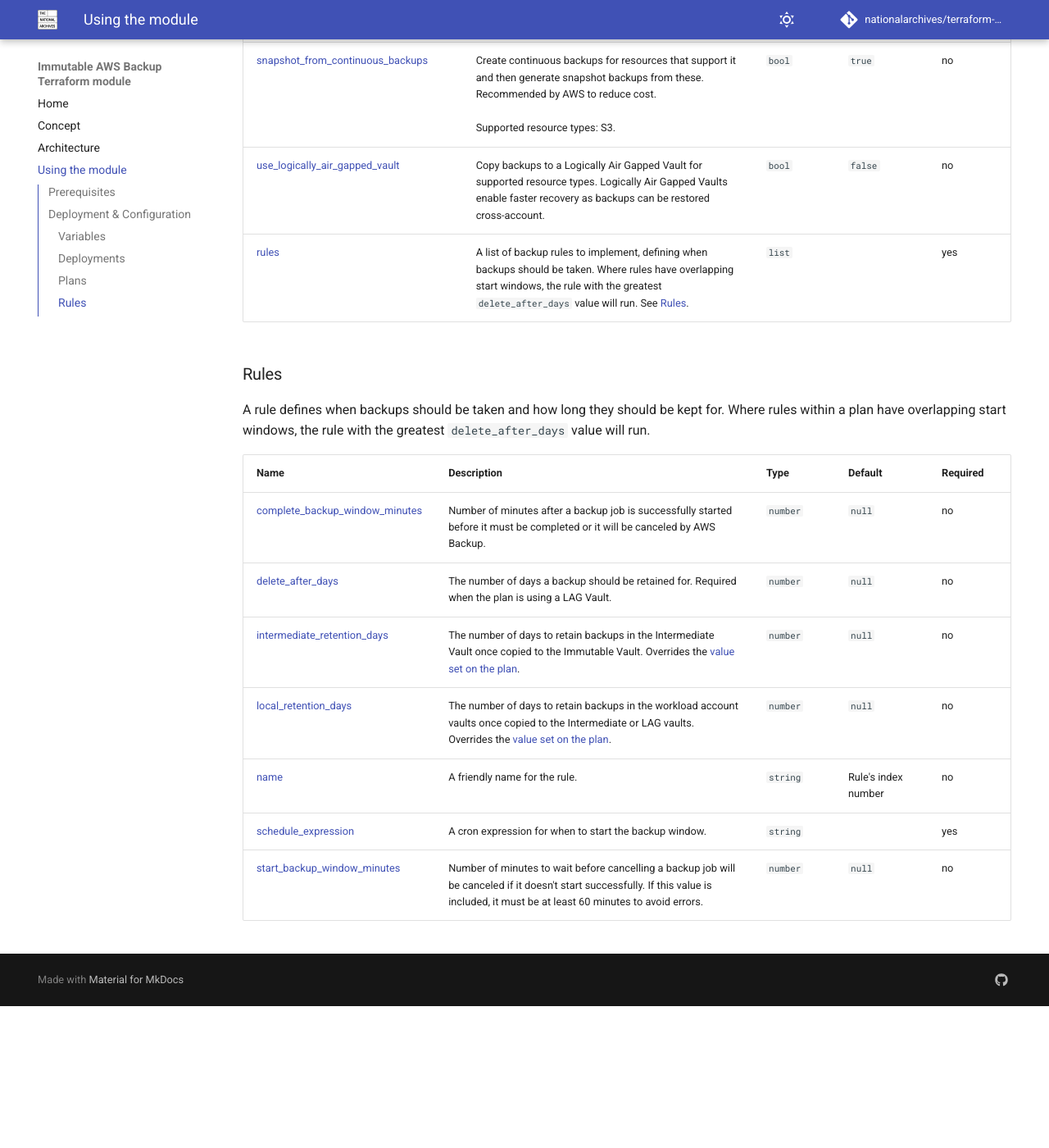
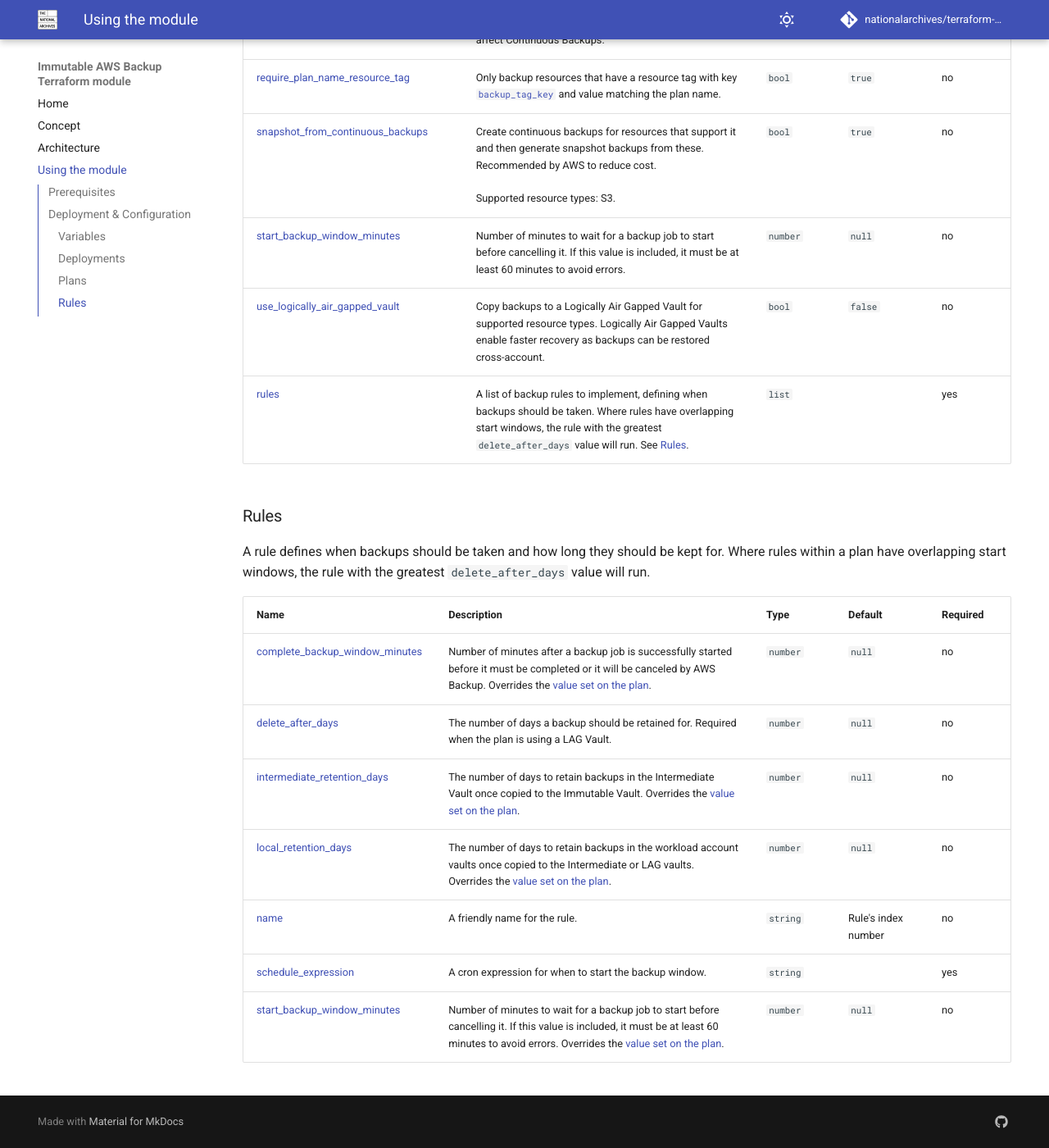
Before and after one commit to nationalarchives/terraform-aws-immutable-aws-backup, an MkDocs documentation site: the page built from docs/usage.md, in a window 1280 px wide and 1400 px high, scrolled down 2495 px. Shown: the whole window at 82% size. Built offline with MkDocs 1.6.1 and Material for MkDocs 9.7.7, drawn with Linux system fonts in a browser that asks for light colours; comment, search, counter and statistics services are not loaded; before the commit the page ends 3722 px from its top, so only the background shows below that; some of the changed text lies outside the part shown.

Commit message:
Allow setting of `complete_backup_window_minutes` and `start_backup_window_minutes` on the plan and overriding these on the rule (#30)

```diff
--- a/docs/usage.md
+++ b/docs/usage.md
@@ -44,12 +44,14 @@
 <!-- prettier-ignore-start -->
 | Name | Description | Type | Default | Required |
 |------|-------------|------|---------|----------|
+| <a name="plans_complete_backup_window_minutes"></a> [complete\_backup\_window\_minutes](#plans\_complete\_backup\_window\_minutes) | Number of minutes after a backup job is successfully started before it must be completed or it will be canceled by AWS Backup. | `number` | `null` | no |
 | <a name="plans_continuous_backup_schedule_expression"></a> [continuous\_backup\_schedule\_expression](#plans\_continuous\_backup\_schedule\_expression) | A cron expression for when to create [Continuous Backups](https://docs.aws.amazon.com/aws-backup/latest/devguide/point-in-time-recovery.html) of supported and enabled resources. It is recommended to set this outside of the backup windows defined in your rules and to run it regularly. | `string` | `"cron(0 0 ? * * *)"` | no |
 | <a name="plans_create_continuous_backups"></a> [create\_continuous\_backups](#plans\_create\_continuous\_backups) | Create continuous backups for resources that support it to enable point in time recovery within the same account. These backups are not copied to the immutable backup vaults.<br/><br/>Supported resource types: RDS database instances, SAP HANA. | `bool` | `false` | no |
 | <a name="plans_intermediate_retention_days"></a> [intermediate\_retention\_days](#plans\_intermediate\_retention\_days) | The number of days to retain backups in the Intermediate Vault once copied to the Immutable Vault. Persisting backups in this vault can reduce copy latency through incremental backups. If not set will use the rule's `delete_after_days` configuration or 7 days if null. Can be overridden by setting on the rule. | `number` | Rule's `delete_after_days` or `7` | no |
 | <a name="plans_local_retention_days"></a> [local\_retention\_days](#plans\_local\_retention\_days) | The number of days to retain backups in the workload account vaults once copied to the Intermediate or LAG vaults. Persisting backups in this vault can reduce backup latency through incremental backups. If not set will use the rule's `delete_after_days` configuration. Can be overridden by setting on the rule. This does not affect Continuous Backups. | `number` | Rule's `delete_after_days` | no |
 | <a name="plans_require_plan_name_resource_tag"></a> [require\_plan\_name\_resource\_tag](#plans\_require\_plan\_name\_resource\_tag) | Only backup resources that have a resource tag with key [`backup_tag_key`](#deployments_backup_tag_key) and value matching the plan name. | `bool` | `true` | no |
 | <a name="plans_snapshot_from_continuous_backups"></a> [snapshot\_from\_continuous\_backups](#plans\_snapshot\_from\_continuous\_backups) | Create continuous backups for resources that support it and then generate snapshot backups from these. Recommended by AWS to reduce cost.<br/><br/>Supported resource types: S3. | `bool` | `true` | no |
+| <a name="plans_start_backup_window_minutes"></a> [start\_backup\_window\_minutes](#plans\_start\_backup\_window\_minutes) | Number of minutes to wait for a backup job to start before cancelling it. If this value is included, it must be at least 60 minutes to avoid errors. | `number` | `null` | no |
 | <a name="plans_use_logically_air_gapped_vault"></a> [use\_logically\_air\_gapped\_vault](#plans\_use\_logically\_air\_gapped\_vault) | Copy backups to a Logically Air Gapped Vault for supported resource types. Logically Air Gapped Vaults enable faster recovery as backups can be restored cross-account. | `bool` | `false` | no |
 | <a name="plans_rules"></a> [rules](#plans\_rules) | A list of backup rules to implement, defining when backups should be taken. Where rules have overlapping start windows, the rule with the greatest `delete_after_days` value will run. See [Rules](#rules). | `list` |  | yes |
 <!-- prettier-ignore-end -->
@@ -61,11 +63,11 @@
 <!-- prettier-ignore-start -->
 | Name | Description | Type | Default | Required |
 |------|-------------|------|---------|----------|
-| <a name="rules_complete_backup_window_minutes"></a> [complete\_backup\_window\_minutes](#rules\_complete\_backup\_window\_minutes) | Number of minutes after a backup job is successfully started before it must be completed or it will be canceled by AWS Backup. | `number` | `null` | no |
+| <a name="rules_complete_backup_window_minutes"></a> [complete\_backup\_window\_minutes](#rules\_complete\_backup\_window\_minutes) | Number of minutes after a backup job is successfully started before it must be completed or it will be canceled by AWS Backup. Overrides the [value set on the plan](#plans\_complete\_backup\_window\_minutes). | `number` | `null` | no |
 | <a name="rules_delete_after_days"></a> [delete\_after\_days](#rules\_delete\_after\_days) | The number of days a backup should be retained for. Required when the plan is using a LAG Vault. | `number` | `null` | no |
 | <a name="rules_intermediate_retention_days"></a> [intermediate\_retention\_days](#rules\_intermediate\_retention\_days) | The number of days to retain backups in the Intermediate Vault once copied to the Immutable Vault. Overrides the [value set on the plan](#plans\_intermediate\_retention\_days). | `number` | `null` | no |
 | <a name="rules_local_retention_days"></a> [local\_retention\_days](#rules\_local\_retention\_days) | The number of days to retain backups in the workload account vaults once copied to the Intermediate or LAG vaults. Overrides the [value set on the plan](#plans\_local\_retention\_days). | `number` | `null` | no |
 | <a name="rules_name"></a> [name](#rules\_name) | A friendly name for the rule. | `string` | Rule's index number | no |
 | <a name="rules_schedule_expression"></a> [schedule\_expression](#rules\_schedule\_expression) | A cron expression for when to start the backup window. | `string` |  | yes |
-| <a name="rules_start_backup_window_minutes"></a> [start\_backup\_window\_minutes](#rules\_start\_backup\_window\_minutes) | Number of minutes to wait before cancelling a backup job will be canceled if it doesn't start successfully. If this value is included, it must be at least 60 minutes to avoid errors. | `number` | `null` | no |
+| <a name="rules_start_backup_window_minutes"></a> [start\_backup\_window\_minutes](#rules\_start\_backup\_window\_minutes) | Number of minutes to wait for a backup job to start before cancelling it. If this value is included, it must be at least 60 minutes to avoid errors. Overrides the [value set on the plan](#plans\_start\_backup\_window\_minutes). | `number` | `null` | no |
 <!-- prettier-ignore-end -->
```
Also changed, not shown: 3 other files.
